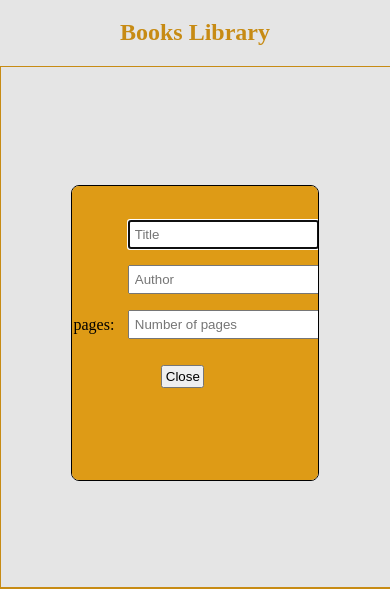
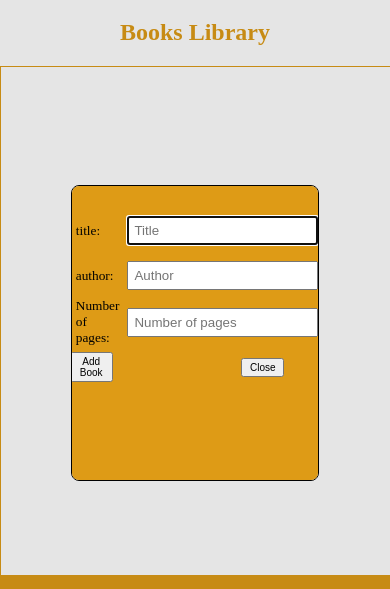
Before and after one commit to XpertDude/Book-Library, a plain HTML site: page index.html in a window 390 px wide. Both pictures are taken after a click on the button "Add a Book". Shown: the part 89-678 px from the top of the page. Drawn offline with Linux system fonts and the light colour scheme.

Commit message:
styles.css
Signed-off-by: XpertDude <168342678+XpertDude@users.noreply.github.com>

```diff
--- a/styles.css
+++ b/styles.css
@@ -194,3 +194,41 @@ footer li a .linkedin:hover{
 footer li a .github:hover{
     color: white;
 }
+
+@media screen and (max-width: 600px) {
+    .inputs{
+        grid-template-columns: auto auto;
+        font-size: smaller;
+        width: 50px;
+        height: 10%;
+        padding: 6px;
+    }
+    .btn-r, .btn-l{
+        font-size: 10px;
+
+  }
+  .books-shelf{
+    font-size: 16px;
+    padding: 6px;
+    grid-template-columns: repeat(3, 1fr);
+ }
+}
+
+@media screen and (max-width: 430px) {
+    .inputs{
+        grid-template-columns: auto auto;
+        font-size: smaller;
+        width: 50px;
+        height: 10%;
+        padding: 6px;
+    }
+    .btn-r, .btn-l{
+        font-size: 10px;
+
+  }
+  .books-shelf{
+    font-size: 16px;
+    padding: 4px;
+    grid-template-columns: repeat(2, 1fr);
+ }
+}
```
